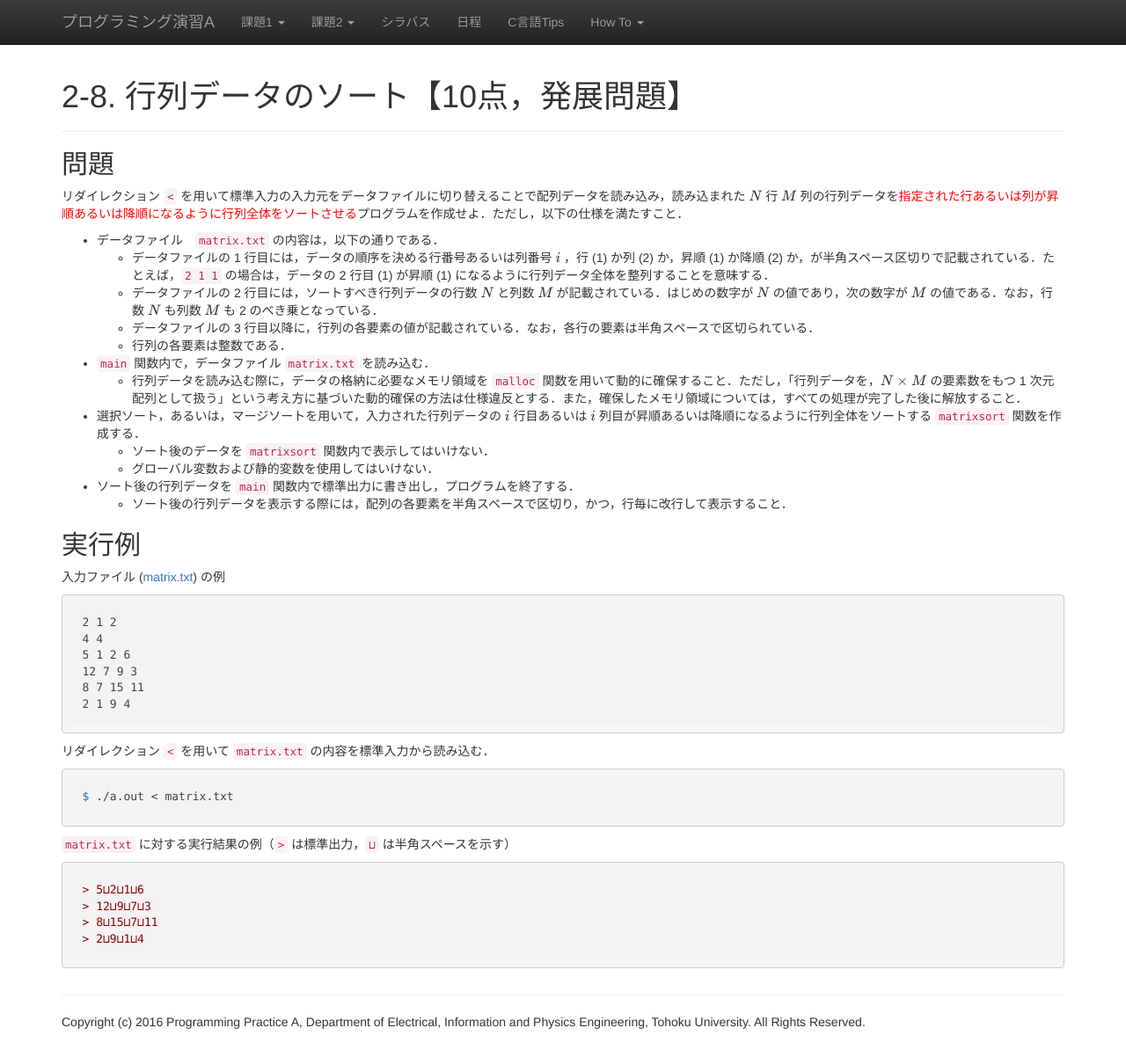
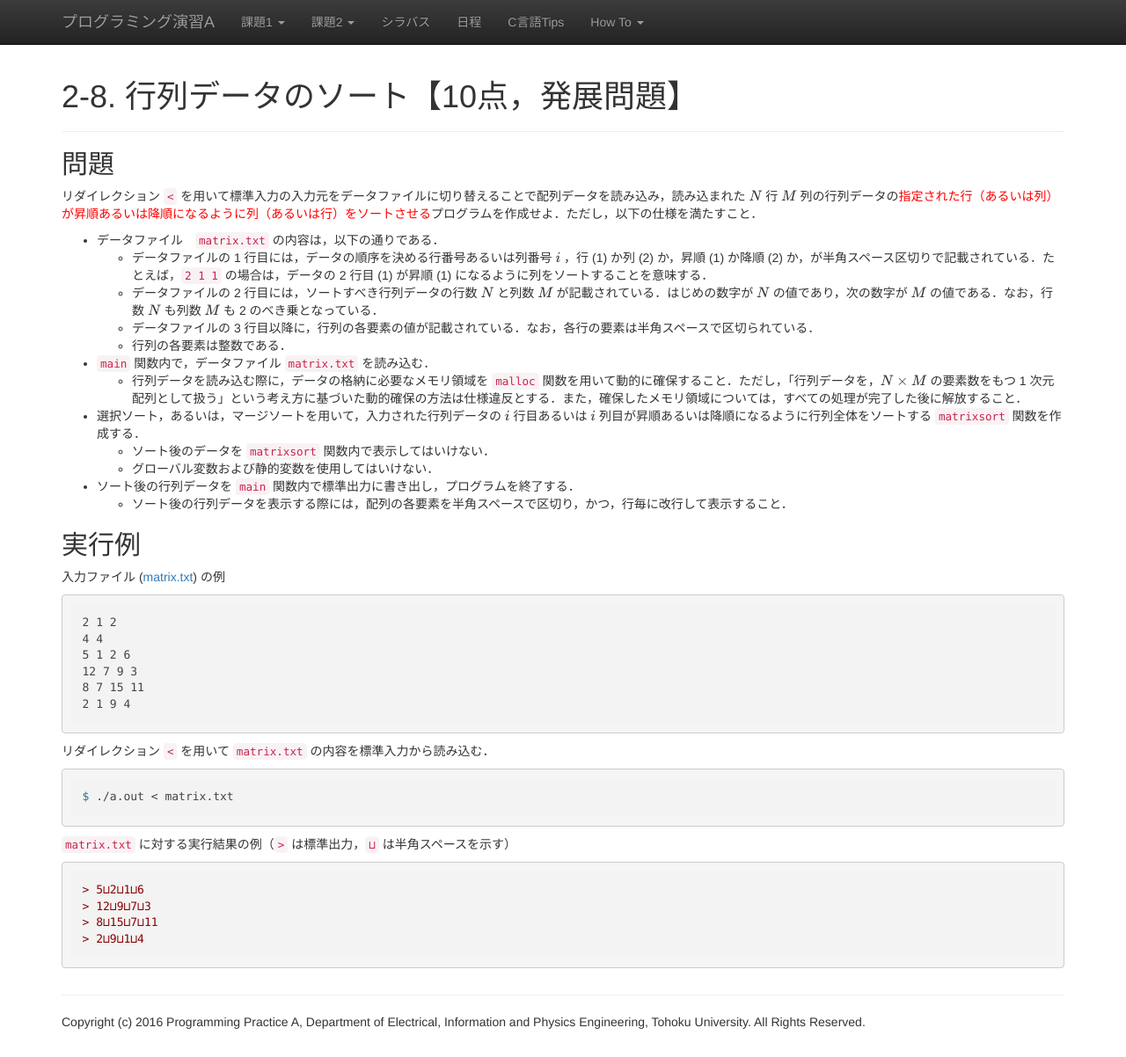
Before and after one commit to ecei-tohoku/ppa-public, a Jekyll site: the page built from kadai2/p28.md, in a window 1280 px wide and 1202 px high. Shown: the whole window at 88% size. Built offline with Jekyll 4.4.1, drawn with Linux system fonts in a browser that asks for light colours; nearby versions of some CDN libraries; formulas are drawn with MathJax 3.

Commit message:
Update p28.md

```diff
--- a/kadai2/p28.md
+++ b/kadai2/p28.md
@@ -4,10 +4,10 @@ title: 2-8. 行列データのソート【10点，発展問題】
 ---
 
 ## 問題
-リダイレクション `<` を用いて標準入力の入力元をデータファイルに切り替えることで配列データを読み込み，読み込まれた $N$ 行 $M$ 列の行列データを<font color="red">指定された行あるいは列が昇順あるいは降順になるように行列全体をソートさせる</font>プログラムを作成せよ．ただし，以下の仕様を満たすこと．
+リダイレクション `<` を用いて標準入力の入力元をデータファイルに切り替えることで配列データを読み込み，読み込まれた $N$ 行 $M$ 列の行列データの<font color="red">指定された行（あるいは列）が昇順あるいは降順になるように列（あるいは行）をソートさせる</font>プログラムを作成せよ．ただし，以下の仕様を満たすこと．
 
 - データファイル　`matrix.txt` の内容は，以下の通りである．
-  - データファイルの 1 行目には，データの順序を決める行番号あるいは列番号 $i$ ，行 (1) か列 (2) か，昇順 (1) か降順 (2) か，が半角スペース区切りで記載されている．たとえば，`2 1 1` の場合は，データの 2 行目 (1) が昇順 (1) になるように行列データ全体を整列することを意味する．
+  - データファイルの 1 行目には，データの順序を決める行番号あるいは列番号 $i$ ，行 (1) か列 (2) か，昇順 (1) か降順 (2) か，が半角スペース区切りで記載されている．たとえば，`2 1 1` の場合は，データの 2 行目 (1) が昇順 (1) になるように列をソートすることを意味する．
   - データファイルの 2 行目には，ソートすべき行列データの行数 $N$ と列数 $M$ が記載されている．はじめの数字が $N$ の値であり，次の数字が $M$ の値である．なお，行数 $N$ も列数 $M$ も 2 のべき乗となっている．
   - データファイルの 3 行目以降に，行列の各要素の値が記載されている．なお，各行の要素は半角スペースで区切られている．
   - 行列の各要素は整数である．
```
